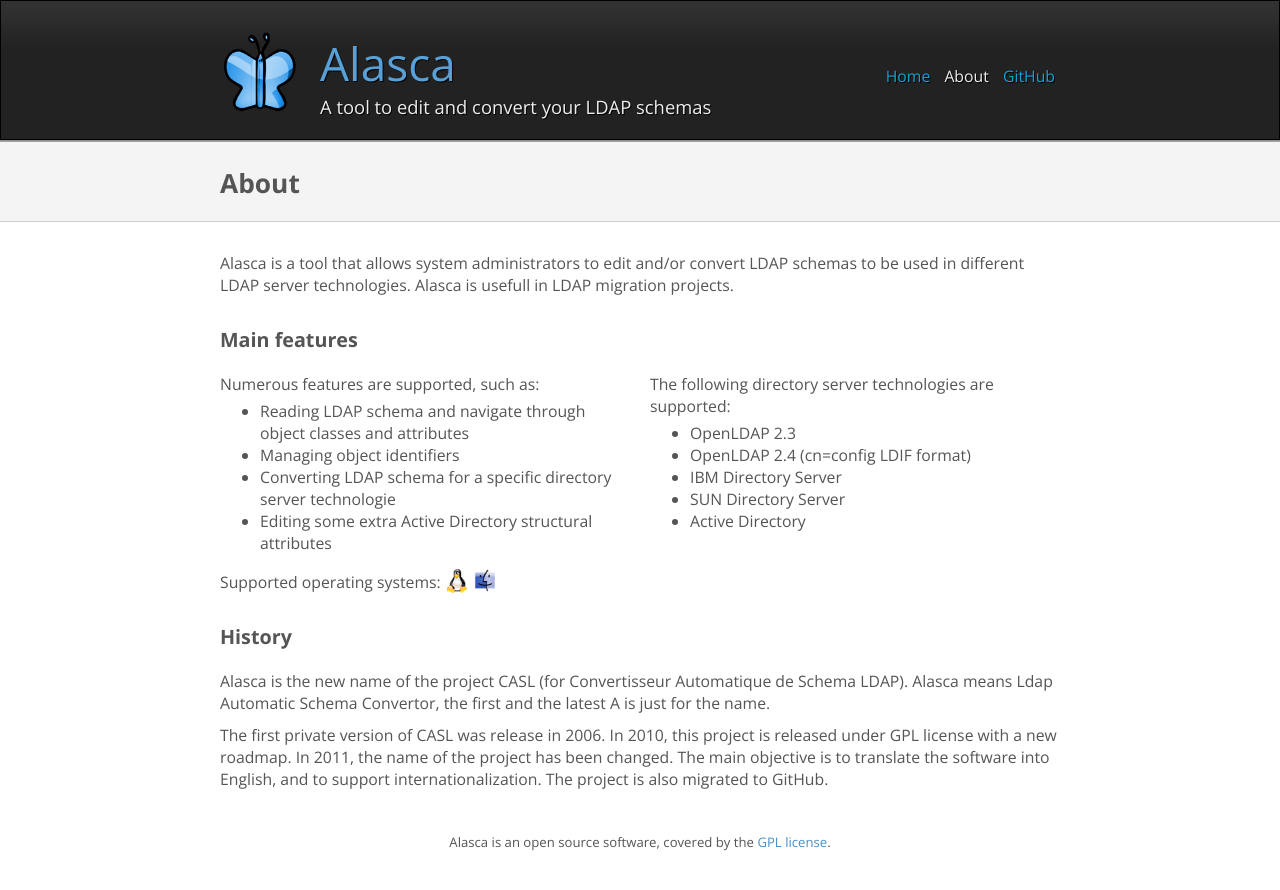
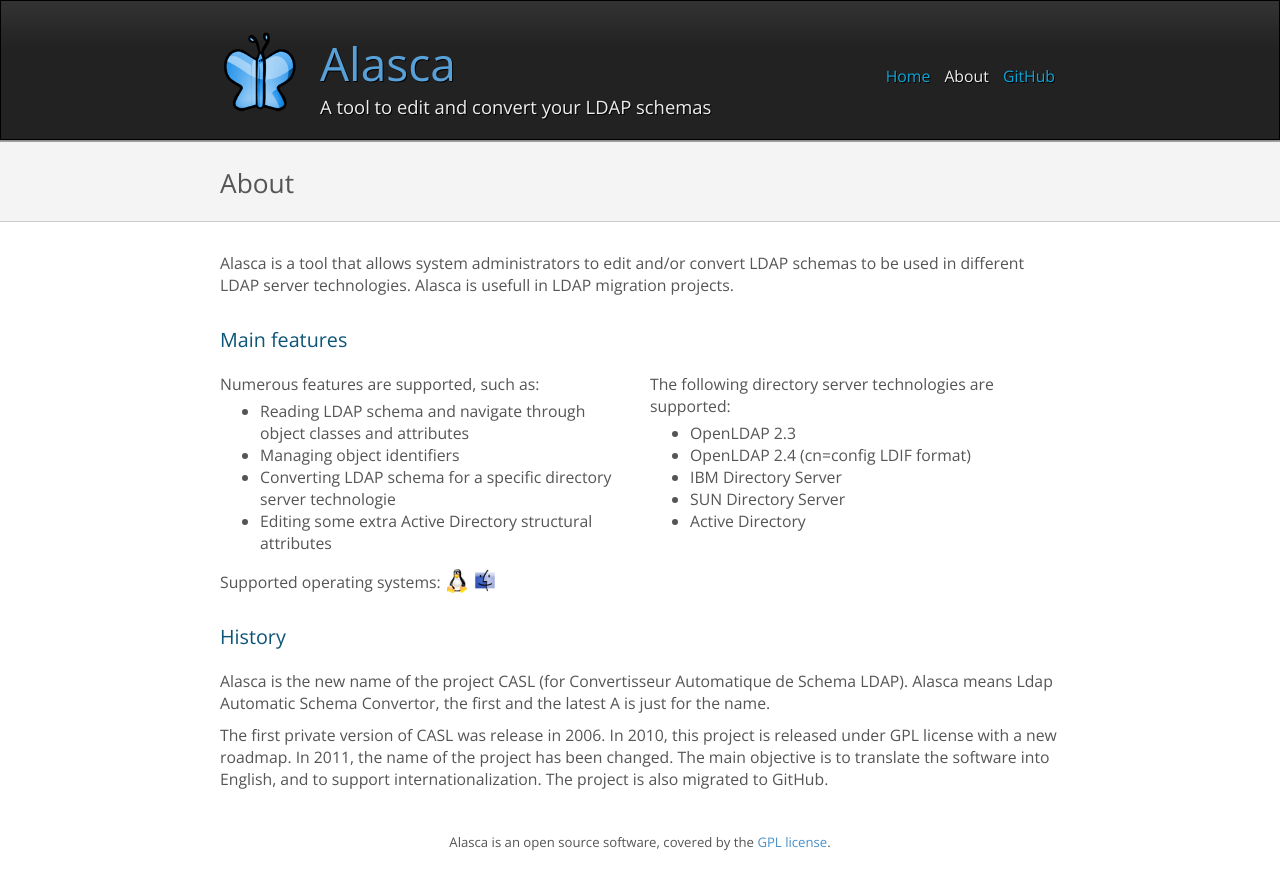
Before and after one commit to alasca/alasca.github.com, a Jekyll site: the page built from about.html, in a window 1280 px wide. Shown: the top 890 px of the page. Built offline with Jekyll 4.4.1, drawn with Linux system fonts in a browser that asks for light colours.

Commit message:
remove title weight and add color

```diff
--- a/assets/css/website.css
+++ b/assets/css/website.css
@@ -220,8 +220,12 @@
 
 .layout-content h1,
 .layout-content h2 {
+  font-weight:normal;
   margin:0;
   padding:0;
+}
+.layout-content h2 {
+  color:#0d5577;
 }
 .layout-content img {
   vertical-align:bottom;
```
